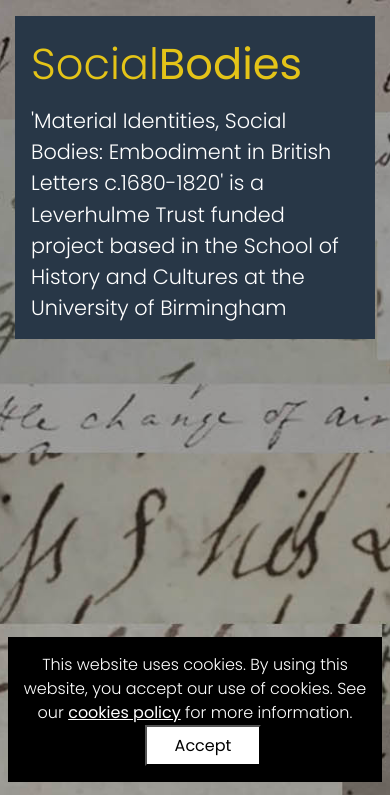
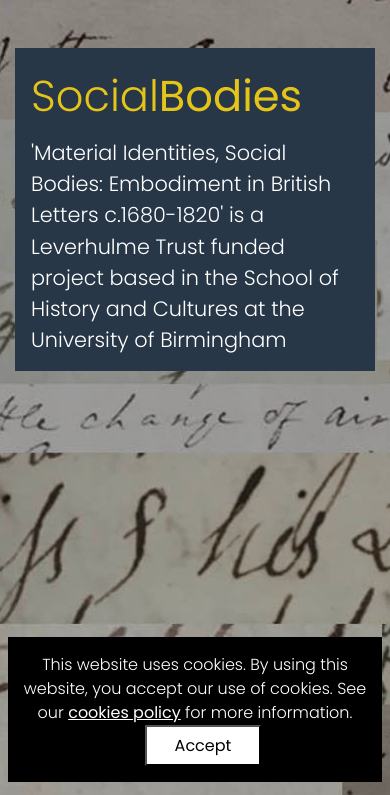
Before and after one commit to bear-rsg/social-bodies, a Django app: page / in a window 390 px wide. Shown: the part 54-849 px from the top of the page. Run offline with Django 3.2, Linux system fonts and the light colour scheme; parts of the project's set-up code (start-up, migrations or seed data) failed here and were passed over; some libraries are stand-ins or nearby versions.

Commit message:
improved style of mobile banner

```diff
--- a/django/core/static/css/custom_small.css
+++ b/django/core/static/css/custom_small.css
@@ -29,7 +29,7 @@
     }
 
     #welcome-banner-text {
-        top: 1em;
+        top: 3em;
     }
 
     #welcome-banner-text-title {
```
